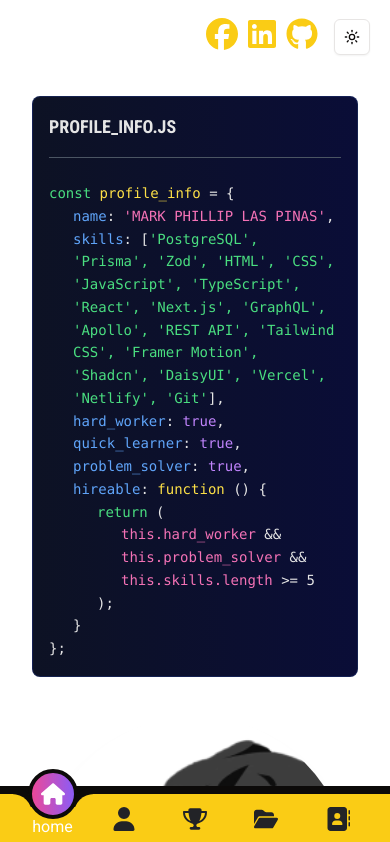
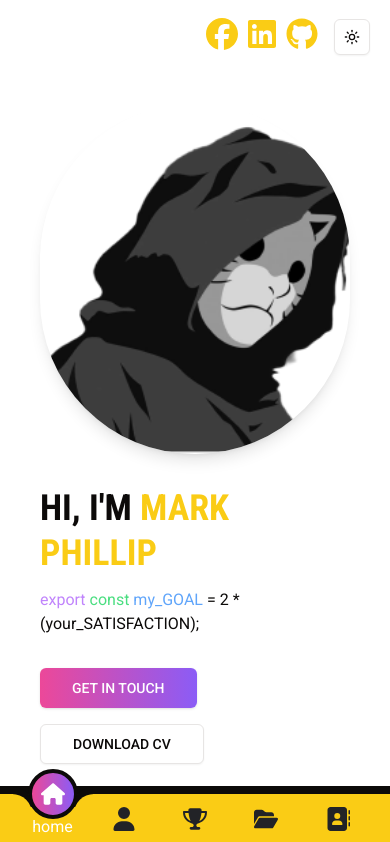
Before and after one commit to markPLP/mysite, a React (Vite) app: page / in a window 390 px wide. Shown: the top 842 px of the page. Built offline with nearby package versions, Linux system fonts and the light colour scheme; no server answers.

Commit message:
Switch section order

```diff
--- a/src/components/hero/HeroBanner.tsx
+++ b/src/components/hero/HeroBanner.tsx
@@ -6,8 +6,8 @@ const HeroBanner = () => {
   return (
     <section id="home" className="scroll-mt-16 lg:h-screen h-md:h-auto">
       <Container className="pt-24 gap-y-8 grid grid-cols-1 items-center lg:grid-cols-2 lg:gap-8">
-        <HeroIntro className="order-2 lg:order-1 flex flex-col items-start justify-center p-2 pb-20 md:pb-10 lg:pt-10" />
-        <HeroInfo className="order-1 lg:order-2 from-[#0d1224] border-[#1b2c68a0] relative rounded-lg border bg-gradient-to-r to-[#0a0d37]" />
+        <HeroIntro className="flex flex-col items-start justify-center p-2 pb-20 md:pb-10 lg:pt-10" />
+        <HeroInfo className=" from-[#0d1224] border-[#1b2c68a0] relative rounded-lg border bg-gradient-to-r to-[#0a0d37]" />
       </Container>
     </section>
   );
```
